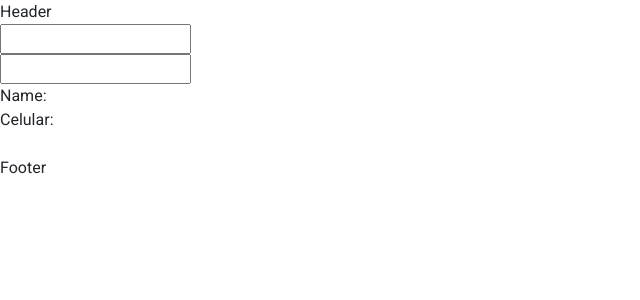
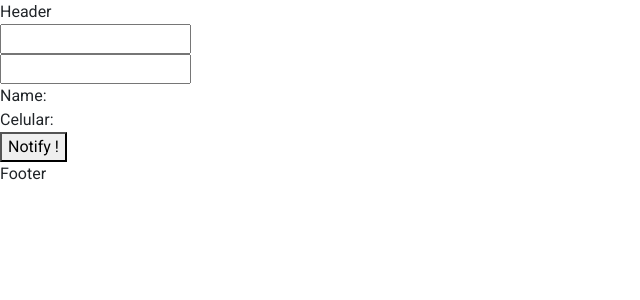
Before and after one commit to oniag/react-boilerplate, a React (Create React App) app: page / in a window 1280 px wide. Shown: the top 300 px of the page, without its empty margins (0-640 px from the left). Built offline with nearby package versions, Linux system fonts and the light colour scheme.

Commit message:
- Add react-toastify.

```diff
--- a/package.json
+++ b/package.json
@@ -21,6 +21,7 @@
     "react-input-mask": "^2.0.4",
     "react-router-dom": "^5.2.0",
     "react-scripts": "4.0.0-next.98",
+    "react-toastify": "^6.2.0",
     "typescript": "^4.1.2",
     "web-vitals": "^0.2.4"
   },
--- a/src/App.tsx
+++ b/src/App.tsx
@@ -1,6 +1,7 @@
 import React from 'react';
+import { ToastContainer } from 'react-toastify';
 import Routes from './routes';
 
-const App = () => <Routes />;
+const App = () => <><ToastContainer autoClose={2000} /> <Routes /></>;
 
 export default App;
--- a/src/assets/scss/globals.scss
+++ b/src/assets/scss/globals.scss
@@ -1,5 +1,6 @@
 @import url('https://fonts.googleapis.com/css2?family=Roboto:wght@300;400;500&display=swap');
 @import '~bootstrap/dist/css/bootstrap.min.css';
+@import '~react-toastify/dist/ReactToastify.css';
 
 :root {
   --fw-300: 300;
--- a/src/pages/Home/index.tsx
+++ b/src/pages/Home/index.tsx
@@ -1,4 +1,5 @@
 import React, { useState } from 'react';
+import { toast } from 'react-toastify';
 import InputMask from 'react-input-mask';
 
 // interface
@@ -10,6 +11,9 @@ import './styles.scss';
 const Home = () => {
   const [form, setForm] = useState<Partial<IExample>>({});
 
+  const notify = () => toast.success("Wow so easy !");
+
+
   return (
     <>
       <br/>
@@ -17,6 +21,7 @@ const Home = () => {
       <InputMask onChange={e => setForm({...form, phone: e.target.value })} mask="(99) 99999-9999" />
       <div>Name: {form.name}</div>
       <div>Celular: {form.phone}</div>
+      <button onClick={notify}>Notify !</button>
       <br/>
     </>
   )
```
Also changed, not shown: 1 other file (tests, documents, lock files or other folders).
